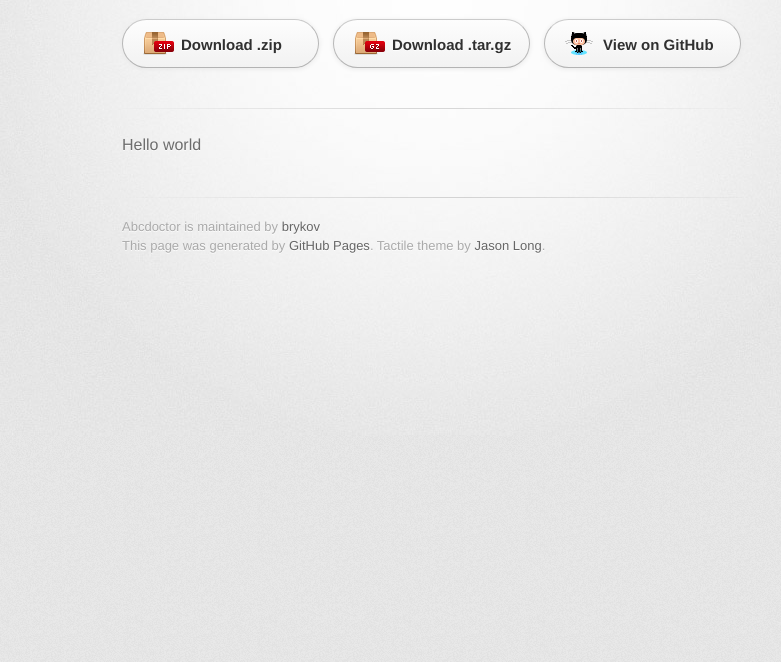
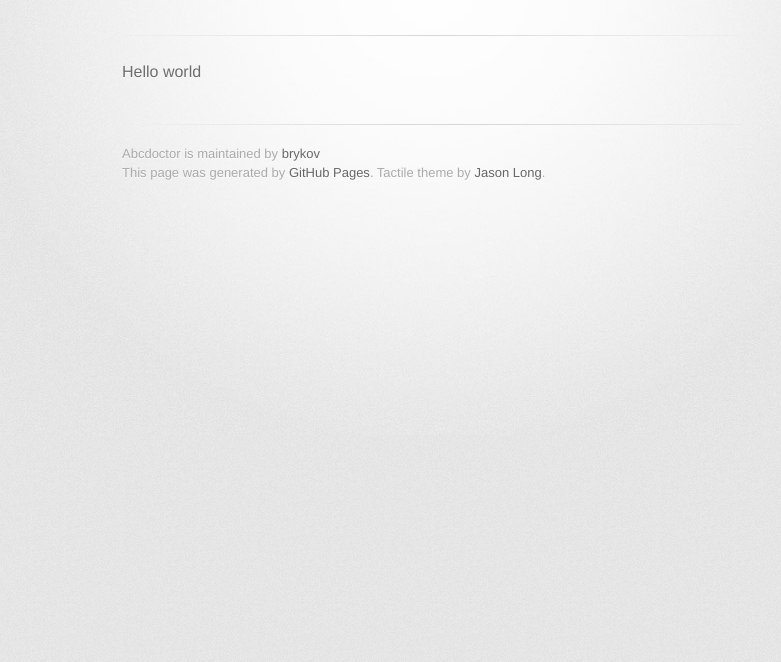
Before and after one commit to brykov/abcdoctor, a plain HTML site: page index.html in a window 1280 px wide. Shown: the part 138-800 px from the top of the page, without its empty margins (208-989 px from the left). Drawn offline with Linux system fonts and the light colour scheme; a web font is replaced by a local one.

Commit message:
Update index.html

```diff
--- a/index.html
+++ b/index.html
@@ -22,11 +22,11 @@
           <h2>abcdoctor.ru</h2>
         </header>
 
-        <section id="downloads" class="clearfix">
-          <a href="https://github.com/brykov/abcdoctor/zipball/master" id="download-zip" class="button"><span>Download .zip</span></a>
-          <a href="https://github.com/brykov/abcdoctor/tarball/master" id="download-tar-gz" class="button"><span>Download .tar.gz</span></a>
-          <a href="https://github.com/brykov/abcdoctor" id="view-on-github" class="button"><span>View on GitHub</span></a>
-        </section>
+        <!--<section id="downloads" class="clearfix">-->
+        <!--  <a href="https://github.com/brykov/abcdoctor/zipball/master" id="download-zip" class="button"><span>Download .zip</span></a>-->
+        <!--  <a href="https://github.com/brykov/abcdoctor/tarball/master" id="download-tar-gz" class="button"><span>Download .tar.gz</span></a>-->
+        <!--  <a href="https://github.com/brykov/abcdoctor" id="view-on-github" class="button"><span>View on GitHub</span></a>-->
+        <!--</section>-->
 
         <hr>
 
```
